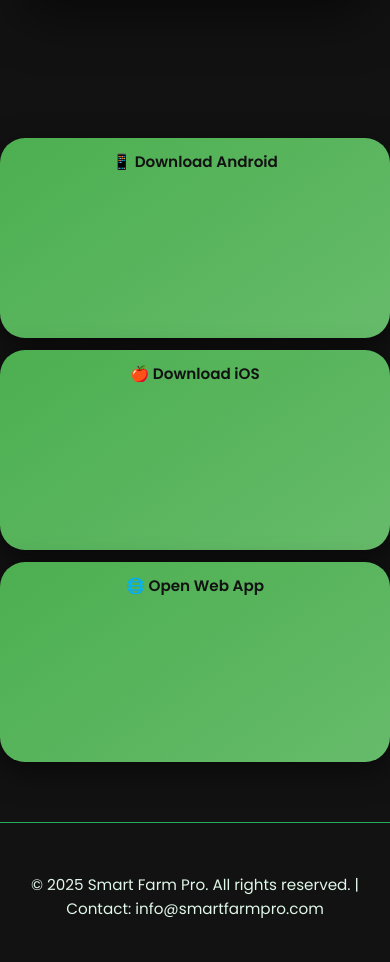
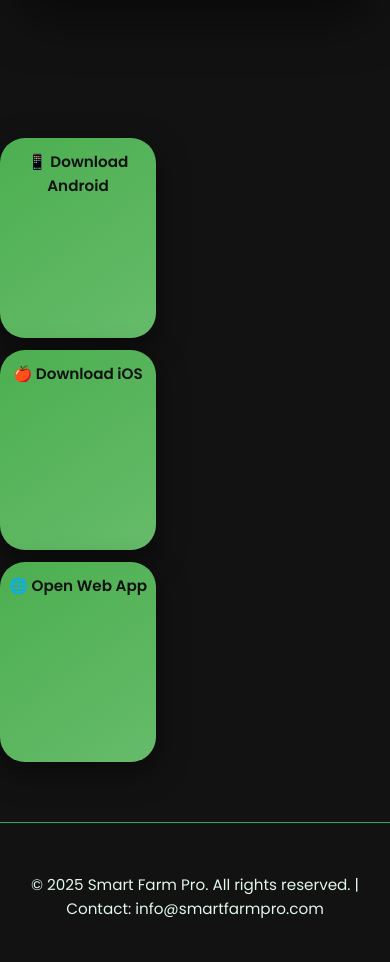
Before and after one commit to Rasik2504/SmartFarmPro, a plain HTML site: page index.html in a window 390 px wide. Shown: the part 3560-4522 px from the top of the page. Drawn offline with Linux system fonts and the light colour scheme.

Commit message:
file added

```diff
--- a/index.html
+++ b/index.html
@@ -79,10 +79,10 @@
     gap: 12px; /* reduce space between buttons */
   }
   .download-section .btn {
-    width: 100%;
+    width: 70%;
     font-size: 0.95rem; /* smaller text */
     padding: 12px 0;   /* smaller padding */
-    max-width: 100%;   /* fit screen width */
+    max-width: 40%;   /* fit screen width */
   }
 }
 </style>
```
